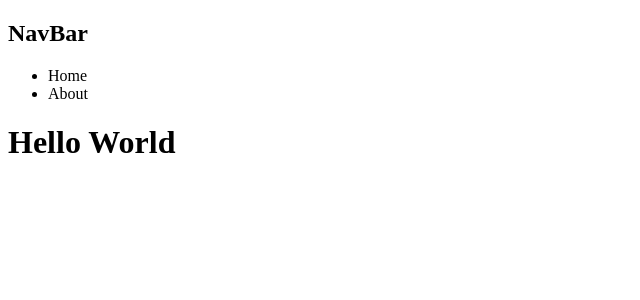
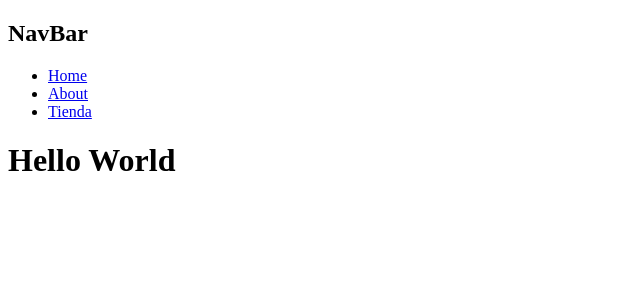
Before and after one commit to patxiarana/Nextjs, a Next.js app in the folder firstnext/: page / in a window 1280 px wide. Shown: the top 300 px of the page, without its empty margins (0-640 px from the left). Built offline with nearby package versions, Linux system fonts and the light colour scheme.

Commit message:
routes y layouts

```diff
--- a/firstnext/app/layout.js
+++ b/firstnext/app/layout.js
@@ -2,20 +2,15 @@ export const metadata = {
   title: 'Next.js',
   description: 'Generated by Next.js',
 }
+import NavBar from "../components/NavBar"
 
 export default function RootLayout({ children }) {
  return (
     <html lang="en">
       <body>
-        <nav>
-          <h1>NavBar</h1>
-          <ul>
-            <li>Home</li>
-            <li>About</li>
-            </ul>
-        </nav>
-
-        {children}</body>
+        <NavBar/>
+        {children}
+      </body>
     </html>
   )
 }
--- /dev/null
+++ b/firstnext/components/NavBar.jsx
@@ -0,0 +1,18 @@
+import Link from "next/link"
+
+
+export default function NavBar() {
+    return (<nav>
+        <h1>NavBar</h1>
+        <ul>
+            <li>
+                <Link href="/">Home</Link></li>
+            <li>
+                <Link href="/about">About</Link>
+            </li>
+            <li>
+                <Link href="/tienda">Tienda</Link>
+            </li>
+        </ul>
+    </nav>)
+}
```
Also changed, not shown: firstnext/app/tienda/layout.jsx (added, +18 -0 lines).
